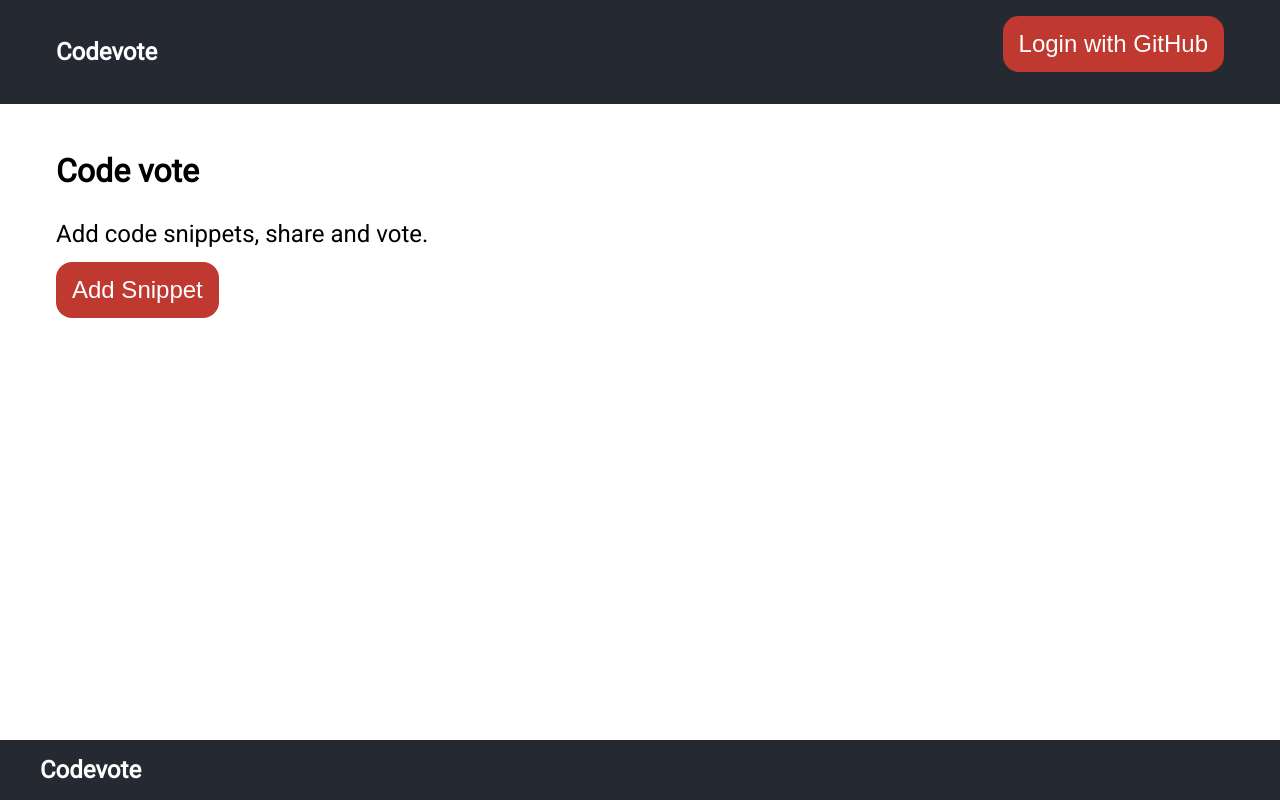
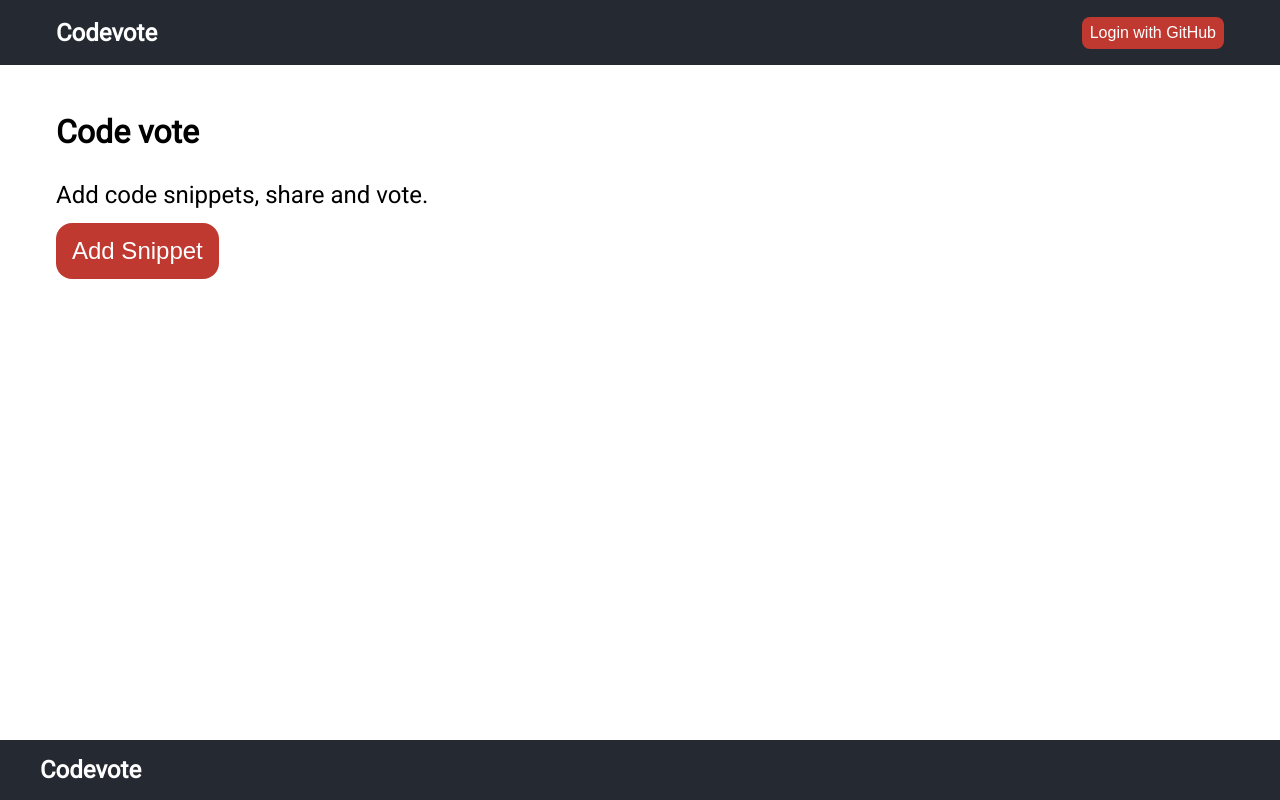
Before and after one commit to Codevote-it/codevote, an Angular app in the folder frontend/: page / in a window 1280 px wide. Built offline with nearby package versions, Linux system fonts and the light colour scheme.

Commit message:
header button fix

```diff
--- a/frontend/src/app/components/button/button.component.html
+++ b/frontend/src/app/components/button/button.component.html
@@ -1,3 +1,3 @@
-<button class="button" [disabled]="disabled">
+<button class="button" ngClass="button--{{ size }}" [disabled]="disabled">
     <ng-content></ng-content>
 </button>
--- a/frontend/src/app/components/button/button.component.scss
+++ b/frontend/src/app/components/button/button.component.scss
@@ -5,6 +5,8 @@
 	cursor: pointer;
 	display: inline-block;
 	text-decoration: none;
+	background-color: $color-primary;
+	color: $color-light;
 }
 
 .button:disabled {
@@ -16,8 +18,22 @@
 	font-size: $font-size-default;
 	line-height: $font-size-default;
 	padding: $unit-default;
-	background-color: $color-primary;
 	border-radius: $unit-default;
-	color: $color-light;
 	margin-bottom: $unit-default;
 }
+
+.button--small {
+	font-size: $font-size-small;
+	line-height: $font-size-small;
+	padding: $unit-small;
+	border-radius: $unit-small;
+	margin-bottom: $unit-small;
+}
+
+.button--large {
+	font-size: $font-size-small;
+	line-height: $font-size-small;
+	padding: $unit-small;
+	border-radius: $unit-small;
+	margin-bottom: $unit-small;
+}
--- a/frontend/src/app/components/button/button.component.ts
+++ b/frontend/src/app/components/button/button.component.ts
@@ -7,4 +7,5 @@ import { Component, Input } from '@angular/core';
 })
 export class ButtonComponent {
   @Input() disabled = false;
+  @Input() size: 'small' | 'default' | 'large' = 'default';
 }
--- a/frontend/src/app/layout/header/header.component.html
+++ b/frontend/src/app/layout/header/header.component.html
@@ -6,7 +6,7 @@
             </a>
         </div>
         <div class="header__login">
-            <app-button *ngIf="!authenticated" (click)="onLogin()">Login with GitHub</app-button>
+            <app-button *ngIf="!authenticated" size="small" (click)="onLogin()">Login with GitHub</app-button>
             <app-user-profile *ngIf="authenticated" [user]="user"></app-user-profile>
         </div>
     </div>
--- a/frontend/src/app/layout/header/header.component.scss
+++ b/frontend/src/app/layout/header/header.component.scss
@@ -29,3 +29,8 @@
     text-align: right;
     margin: 0 $unit-default;
 }
+
+// Little hack for button margin in header.
+.header__login ::ng-deep .button {
+    margin: 0;
+}
```
